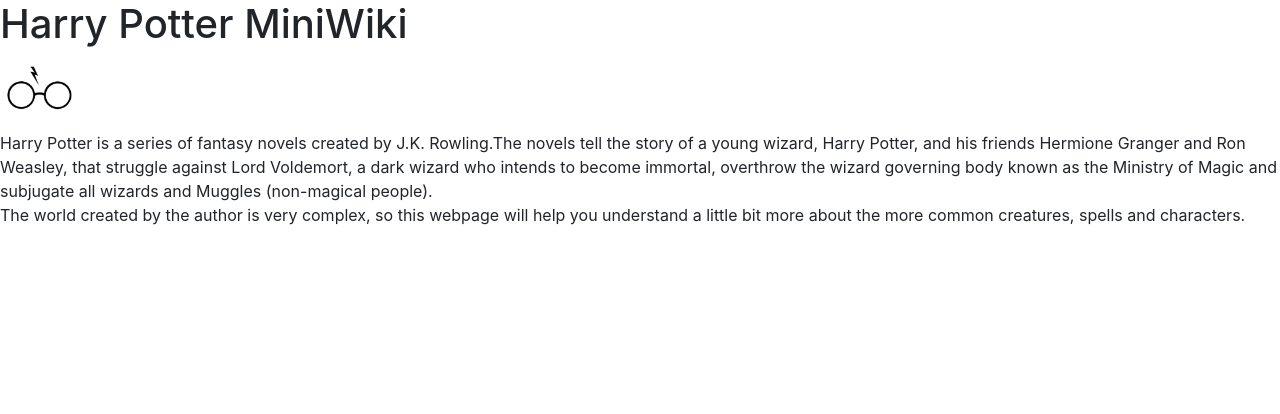
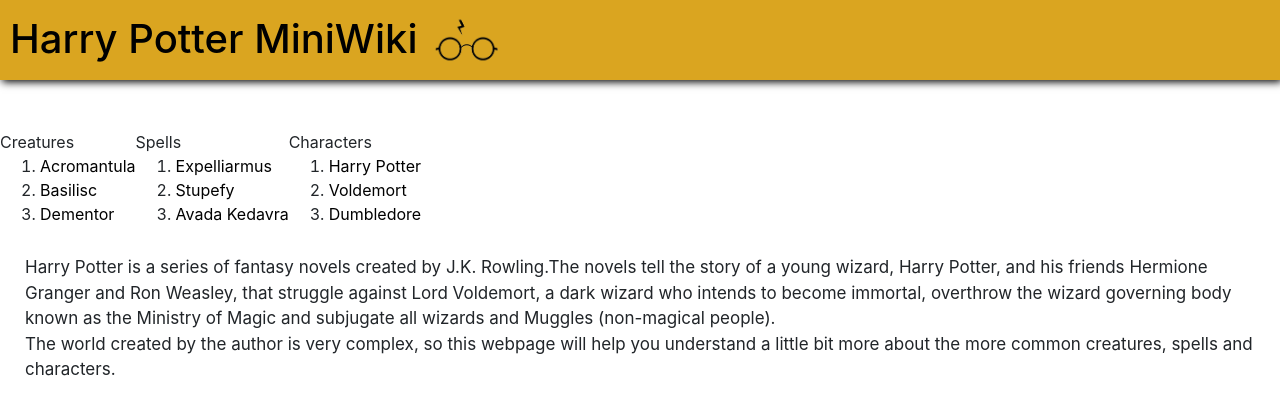
Before and after one commit to dayrell19/Project0, a plain HTML site: page index.html in a window 1280 px wide. Drawn offline with nearby package versions, Linux system fonts and the light colour scheme.

Commit message:
Added base structure of main

```diff
--- a/index.html
+++ b/index.html
@@ -1,12 +1,52 @@
 <!DOCTYPE html>
 <html>
+
 <head>
     <title>HP MiniWiki</title>
     <link rel="stylesheet" href="https://stackpath.bootstrapcdn.com/bootstrap/4.4.1/css/bootstrap.min.css" integrity="sha384-Vkoo8x4CGsO3+Hhxv8T/Q5PaXtkKtu6ug5TOeNV6gBiFeWPGFN9MuhOf23Q9Ifjh" crossorigin="anonymous">
+    <link rel="stylesheet" href="stylesheet.css">
 </head>
+
 <body>
+    <div class="header">
         <h1>Harry Potter MiniWiki</h1>
-        <img src="HarryPotterIcon.jpg" height=75px width=75px>
-        <p>Harry Potter is a series of fantasy novels created by J.K. Rowling.The novels tell the story of a young wizard, Harry Potter, and his friends Hermione Granger and Ron Weasley, that struggle against Lord Voldemort, a dark wizard who intends to become immortal, overthrow the wizard governing body known as the Ministry of Magic and subjugate all wizards and Muggles (non-magical people).<br> The world created by the author is very complex, so this webpage will help you understand a little bit more about the more common creatures, spells and characters.</p>
+        <img src="scar.png" style="height: 50px;">
+    </div>
+
+
+    <ul class="nav">
+                <div class="items">
+                    <li>Creatures</li>
+                    <ol>
+                        <li><a href="acromantula.html">Acromantula</a></li>
+                        <li><a href="basilisc.html">Basilisc</a></li>
+                        <li><a href="dementor.html">Dementor</a></li>
+                    </ol>
+                </div>
+                <div class="items">
+                    <li>Spells</li>
+                    <ol>
+                        <li><a href="expelliarmus.html">Expelliarmus</a></li>
+                        <li><a href="stupefy.html">Stupefy</a></li>
+                        <li><a href="avadakedavra.html">Avada Kedavra</a></li>
+                    </ol>
+                </div>
+                <div class="items">
+                    <li>Characters</li>
+                    <ol>
+                        <li><a href="harrypotter.html">Harry Potter</a></li>
+                        <li><a href="voldemort.html">Voldemort</a></li>
+                        <li><a href="dumbledore.html">Dumbledore</a></li>
+                    </ol>
+                </div>
+            </ul>
+
+    <p id="introduction">Harry Potter is a series of fantasy novels created by J.K. Rowling.The novels tell the story of
+        a young wizard, Harry Potter, and his friends Hermione Granger and Ron Weasley, that struggle against Lord
+        Voldemort, a dark wizard who intends to become immortal, overthrow the wizard governing body known as the
+        Ministry of Magic and subjugate all wizards and Muggles (non-magical people).<br> The world created by the
+        author is very complex, so this webpage will help you understand a little bit more about the more common
+        creatures, spells and characters.</p>
 </body>
+
 </html>
--- /dev/null
+++ b/stylesheet.css
@@ -0,0 +1,37 @@
+body{
+    background-color: white;
+}
+
+.header{
+    display: inline-flex;
+    text-align: center;
+    margin:0;
+    background-color: goldenrod;
+    box-shadow: 2px 2px 8px black;
+    height: 80px;
+    width: 100%;
+    color:black;
+    padding-top:15px;
+    padding-left:10px;
+}
+
+#introduction{
+    margin:20px;
+    padding: 5px;
+    font-size: 17px;
+}
+
+.nav{
+    height:100px;
+    list-style: none;
+    margin-top: 50px;
+}
+
+.items ol li a{
+    color: black;
+}
+
+.items ol li a:hover{
+    color:red;
+    font-weight:bold;
+}
```
Also changed, not shown: acromantula.html (added), avadakedavra.html (added), basilisc.html (added), dementor.html (added), dubledore.html (added), expelliarmus.html (added), harrypotter.html (added), scar.png (added), stupefy.html (added), voldemort.html (added), 1 other file. Lines whose indentation alone changed are shown as unchanged.
